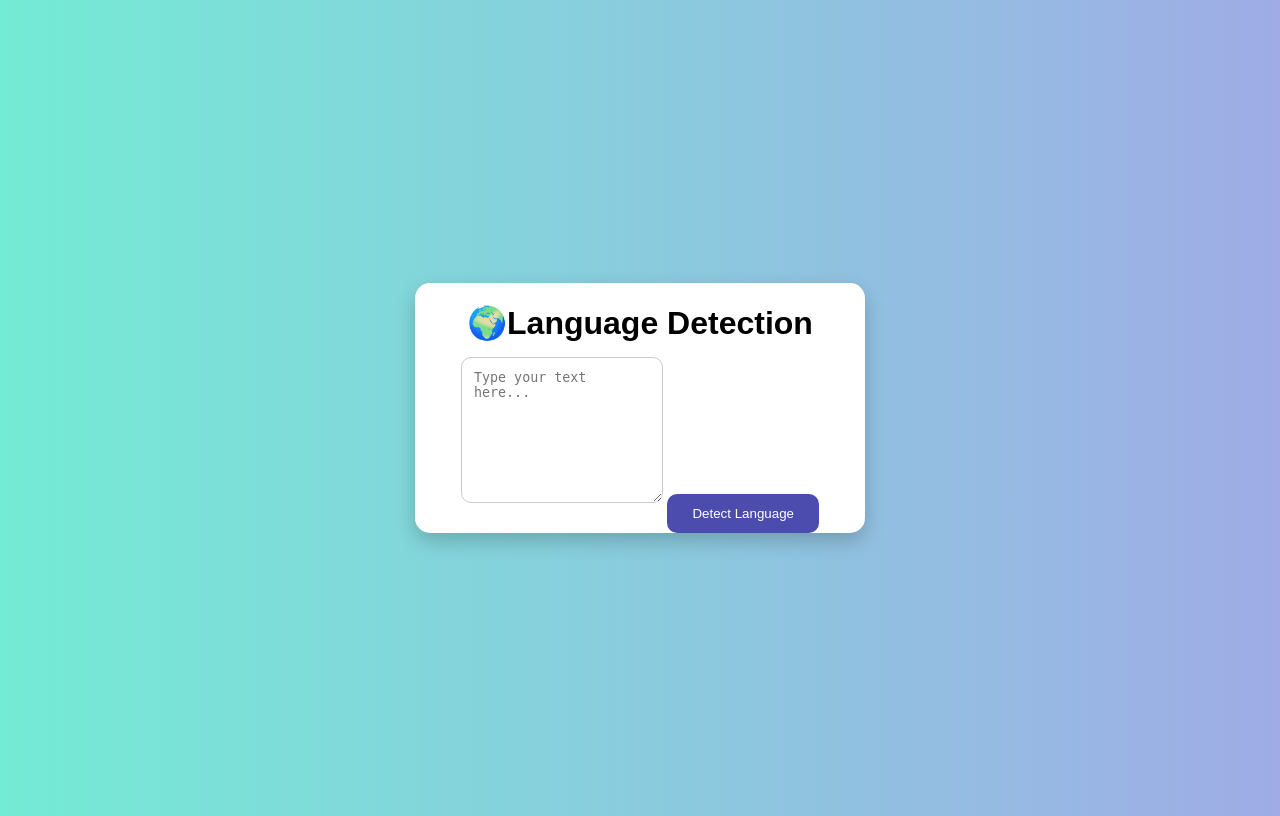
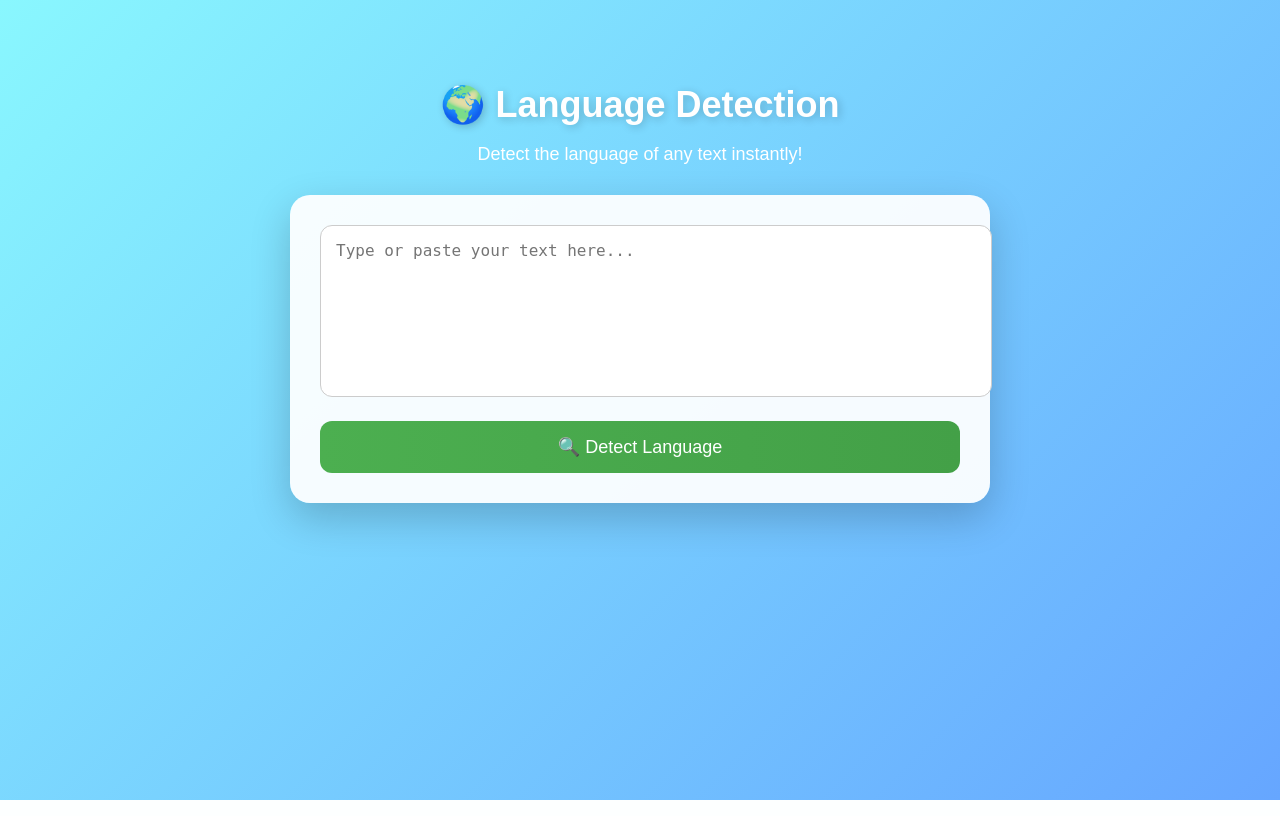
Before and after one commit to chandana0923/NLP-mini-project, a Flask app: page / in a window 1280 px wide. Run offline with Flask 3, Linux system fonts and the light colour scheme.

Commit message:
Updated UI with modern CSS and improved language detection

```diff
--- a/app.py
+++ b/app.py
@@ -1,36 +1,45 @@
-from flask import Flask, request, render_template
-from langdetect import detect, detect_langs, DetectorFactory
-
-DetectorFactory.seed = 0
-
-language_names = {
-    "en": "English", "fr": "French", "es": "Spanish", "hi": "Hindi",
-    "de": "German", "ta": "Tamil", "te": "Telugu"
-}
+from flask import Flask, render_template, request
+import langid
 
 app = Flask(__name__)
 
+# Mapping of ISO language codes → full names
+LANGUAGE_NAMES = {
+    "af": "Afrikaans", "am": "Amharic", "ar": "Arabic", "bg": "Bulgarian",
+    "bn": "Bengali", "ca": "Catalan", "cs": "Czech", "cy": "Welsh",
+    "da": "Danish", "de": "German", "el": "Greek", "en": "English",
+    "es": "Spanish", "et": "Estonian", "fa": "Persian", "fi": "Finnish",
+    "fr": "French", "gu": "Gujarati", "he": "Hebrew", "hi": "Hindi",
+    "hr": "Croatian", "hu": "Hungarian", "id": "Indonesian", "it": "Italian",
+    "ja": "Japanese", "kn": "Kannada", "ko": "Korean", "lt": "Lithuanian",
+    "lv": "Latvian", "ml": "Malayalam", "mr": "Marathi", "ne": "Nepali",
+    "nl": "Dutch", "no": "Norwegian", "pa": "Punjabi", "pl": "Polish",
+    "pt": "Portuguese", "ro": "Romanian", "ru": "Russian", "sk": "Slovak",
+    "sl": "Slovenian", "so": "Somali", "sq": "Albanian", "sv": "Swedish",
+    "sw": "Swahili", "ta": "Tamil", "te": "Telugu", "th": "Thai",
+    "tl": "Tagalog", "tr": "Turkish", "uk": "Ukrainian", "ur": "Urdu",
+    "vi": "Vietnamese", "zh": "Chinese"
+}
+
 @app.route("/", methods=["GET", "POST"])
-def home():
+def index():
+    result = None
+    full_lang = None
+    prob = None
     text = ""
-    result_code = None
-    result_name = None
-    result_probs = []
 
     if request.method == "POST":
-        text = request.form.get("text")
-        if text:
-            try:
-                langs = detect_langs(text)
-                result_code = langs[0].lang
-                result_name = language_names.get(result_code, "Unknown")
-                result_probs = [(language_names.get(l.lang,"Unknown"), round(l.prob*100,2)) for l in langs[:3]]
-            except:
-                result_code = "Unknown"
-                result_name = "Could not detect"
-                result_probs = []
+        text = request.form["text"]
+        try:
+            lang, confidence = langid.classify(text)
+            result = lang
+            full_lang = LANGUAGE_NAMES.get(lang, lang)
+            prob = round(confidence * 100, 2)
+        except:
+            full_lang = "Could not detect"
+            prob = None
 
-    return render_template("index.html", text=text, result=result_code, full_lang=result_name, probs=result_probs)
+    return render_template("index.html", text=text, full_lang=full_lang, prob=prob)
 
 if __name__ == "__main__":
     app.run(debug=True)
--- a/static/style.css
+++ b/static/style.css
@@ -1,39 +1,114 @@
+/* General Body */
 body {
-    font-family: Arial, sans-serif;
-    background: linear-gradient(to right, #74ebd5, #9face6);
+    margin: 0;
+    padding: 0;
+    font-family: 'Poppins', sans-serif;
+    background: linear-gradient(135deg, #89f7fe 0%, #66a6ff 100%);
     display: flex;
     justify-content: center;
-    align-items: center;
-    height: 100vh;
+    align-items: flex-start;
+    min-height: 100vh;
 }
 
-.container {
-    background: #fff;
-    padding: px 30px;
-    border-radius: 15px;
-    box-shadow: 0 8px 20px rgba(0,0,0,0.2);
-    max-width: 450px;
-    width: 100%;
-    text-align: center;
+/* Main Container */
+.main-container {
+    width: 90%;
+    max-width: 700px;
+    margin-top: 60px;
 }
 
-h1 { margin-bottom: 15px; }
-textarea {40
+/* Header Section */
+.header {
+    text-align: center;
+    color: #fff;
+    margin-bottom: 30px;
+}
+
+.header h1 {
+    font-size: 36px;
+    margin-bottom: 10px;
+    text-shadow: 2px 2px 8px rgba(0,0,0,0.2);
+}
+
+.header p {
+    font-size: 18px;
+}
+
+/* Input Card */
+.input-card {
+    background: #ffffffee;
+    padding: 30px;
+    border-radius: 20px;
+    box-shadow: 0 15px 40px rgba(0,0,0,0.2);
+    transition: transform 0.3s;
+}
+
+.input-card:hover {
+    transform: translateY(-5px);
+}
+
+textarea {
     width: 100%;
-    height: 120px;
-    padding: 12px;
-    border-radius: 10px;
+    height: 140px;
+    padding: 15px;
+    border-radius: 12px;
     border: 1px solid #ccc;
-    margin-bottom: 15px;
+    font-size: 16px;
+    resize: none;
+    margin-bottom: 20px;
+    transition: border 0.3s;
 }
+
+textarea:focus {
+    border: 2px solid #4caf50;
+    outline: none;
+}
+
+/* Button */
 button {
-    padding: 12px 25px;
+    width: 100%;
+    padding: 15px;
+    background: linear-gradient(to right, #4caf50, #43a047);
+    color: #fff;
+    font-size: 18px;
+    font-weight: 500;
     border: none;
-    border-radius: 10px;
-    background-color: #4c4caf;
-    color: white;
+    border-radius: 12px;
     cursor: pointer;
+    transition: transform 0.2s, background 0.3s;
 }
-button:hover { background-color: #010c11; }
-.result { margin-top: 20px; background: #f3f3f3; padding: 15px; border-radius: 10px; }
-ul { text-align: left; margin-top: 10px; }
+
+button:hover {
+    transform: scale(1.05);
+    background: linear-gradient(to right, #43a047, #4caf50);
+}
+
+/* Output Card */
+.output-card {
+    background: #fff;
+    margin-top: 30px;
+    padding: 25px 30px;
+    border-radius: 20px;
+    box-shadow: 0 15px 40px rgba(0,0,0,0.2);
+    text-align: center;
+    transition: transform 0.3s;
+}
+
+.output-card:hover {
+    transform: translateY(-5px);
+}
+
+.output-card h2 {
+    font-size: 28px;
+    color: #333;
+    margin-bottom: 10px;
+}
+
+.output-card h2 span {
+    color: #4caf50;
+}
+
+.output-card p {
+    font-size: 18px;
+    color: #555;
+}
--- a/templates/index.html
+++ b/templates/index.html
@@ -2,29 +2,28 @@
 <html lang="en">
 <head>
     <meta charset="UTF-8">
-    <meta name="viewport" content="width=device-width, initial-scale=1.0">
-    <title>Language Detection App</title>
+    <title>🌍 Language Detection</title>
     <link rel="stylesheet" href="{{ url_for('static', filename='style.css') }}">
 </head>
 <body>
-    <div class="container">
-        <h1>🌍Language Detection</h1>
-        <form method="POST">
-            <textarea name="text" placeholder="Type your text here...">{{ text }}</textarea>
-            <button type="submit">Detect Language</button>
-        </form>
+    <div class="main-container">
+        <div class="header">
+            <h1>🌍 Language Detection</h1>
+            <p>Detect the language of any text instantly!</p>
+        </div>
 
-        {% if result %}
-        <div class="result">
-            <h2>Detected Code: {{ result }}</h2>
-            <h2>Language: {{ full_lang }}</h2>
-            {% if probs %}
-            <h3>Top Probable Languages:</h3>
-            <ul>
-                {% for lang, prob in probs %}
-                <li>{{ lang }} - {{ prob }}%</li>
-                {% endfor %}
-            </ul>
+        <div class="input-card">
+            <form method="POST">
+                <textarea name="text" placeholder="Type or paste your text here...">{{ text }}</textarea>
+                <button type="submit">🔍 Detect Language</button>
+            </form>
+        </div>
+
+        {% if full_lang %}
+        <div class="output-card">
+            <h2>Detected Language: <span>{{ full_lang }}</span></h2>
+            {% if prob %}
+                <p>Confidence: {{ prob }}%</p>
             {% endif %}
         </div>
         {% endif %}
```
